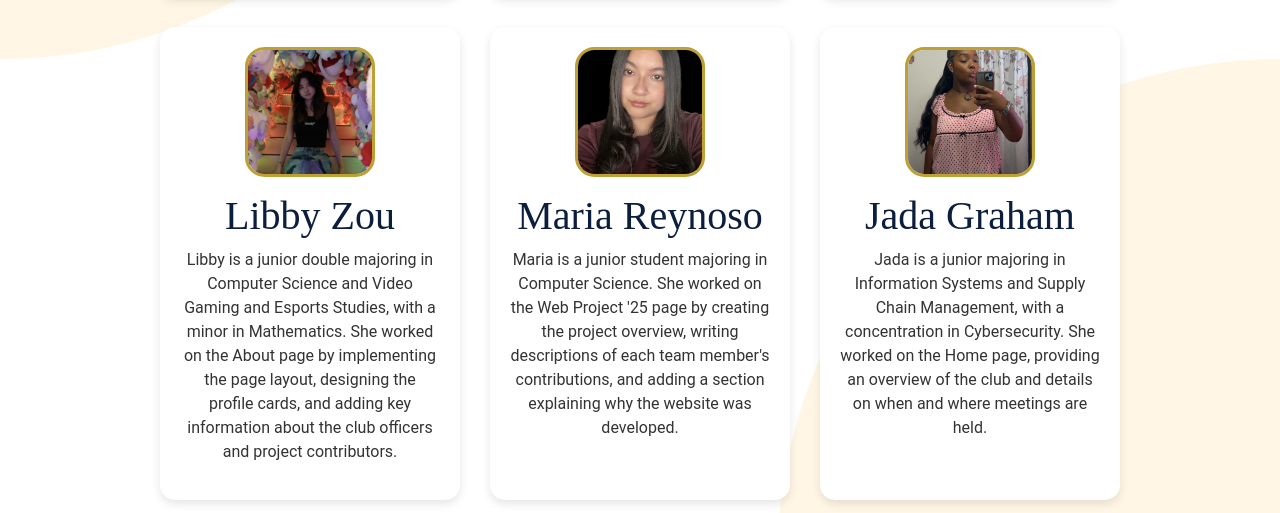
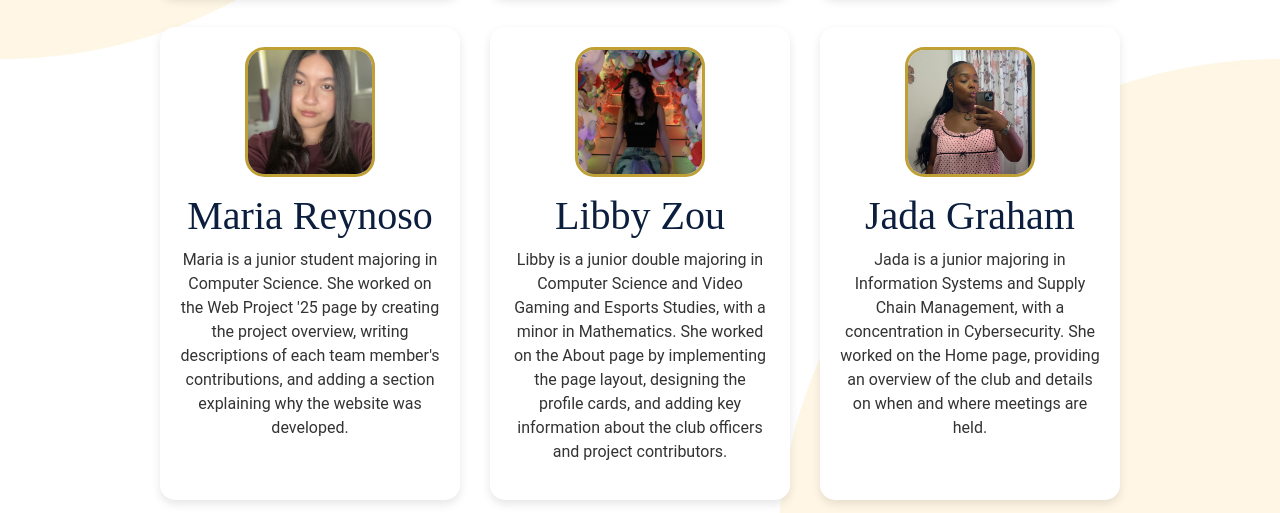
Before and after one commit to girlswhocodeuncg/gwc-website, a plain HTML site: page web-project-25.html in a window 1280 px wide. Shown: the part 648-1161 px from the top of the page. Drawn offline with nearby package versions, Linux system fonts and the light colour scheme.

Commit message:
updated picture

```diff
--- a/css/web-project-25.css
+++ b/css/web-project-25.css
@@ -88,7 +88,7 @@ footer a:hover {
 }
 
 .adjust-img {
-    object-position: center 40%;
+    object-position: center 10%;
 }
 
 button {
--- a/web-project-25.html
+++ b/web-project-25.html
@@ -68,16 +68,16 @@
             <p>Katie is a junior student majoring in Computer Science with a minor in Sustainability. She worked on the Contact Us page, designing and developing the contact form to ensure users can easily get in touch with the team.</p>
           </div>
 
+           <div class="developer">
+            <img src="./assets/profile/MariaGWC1.jpeg" class="developer-img adjust-img">
+            <h1>Maria Reynoso</h1>
+            <p>Maria is a junior student majoring in Computer Science. She worked on the Web Project '25 page by creating the project overview, writing descriptions of each team member's contributions, and adding a section explaining why the website was developed.</p>
+          </div>
+
           <div class="developer">
             <img src="./assets/profile/libby.jpg" class="developer-img">
             <h1>Libby Zou</h1>
             <p>Libby is a junior double majoring in Computer Science and Video Gaming and Esports Studies, with a minor in Mathematics. She worked on the About page by implementing the page layout, designing the profile cards, and adding key information about the club officers and project contributors.  </p>
-          </div>
-
-          <div class="developer">
-            <img src="./assets/profile/gwcMaria.jpg" class="developer-img adjust-img">
-            <h1>Maria Reynoso</h1>
-            <p>Maria is a junior student majoring in Computer Science. She worked on the Web Project '25 page by creating the project overview, writing descriptions of each team member's contributions, and adding a section explaining why the website was developed.</p>
           </div>
 
             <div class="developer">
```
Also changed, not shown: assets/profile/gwcmaria3.jpg (added), 1 other file.
